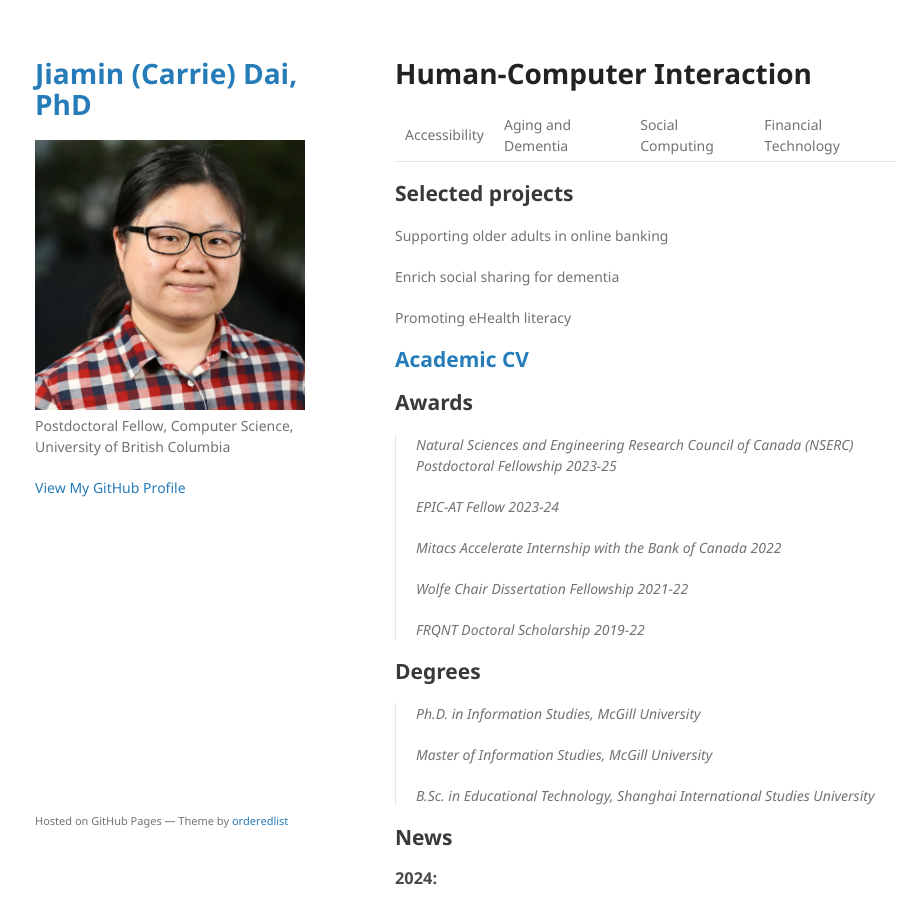
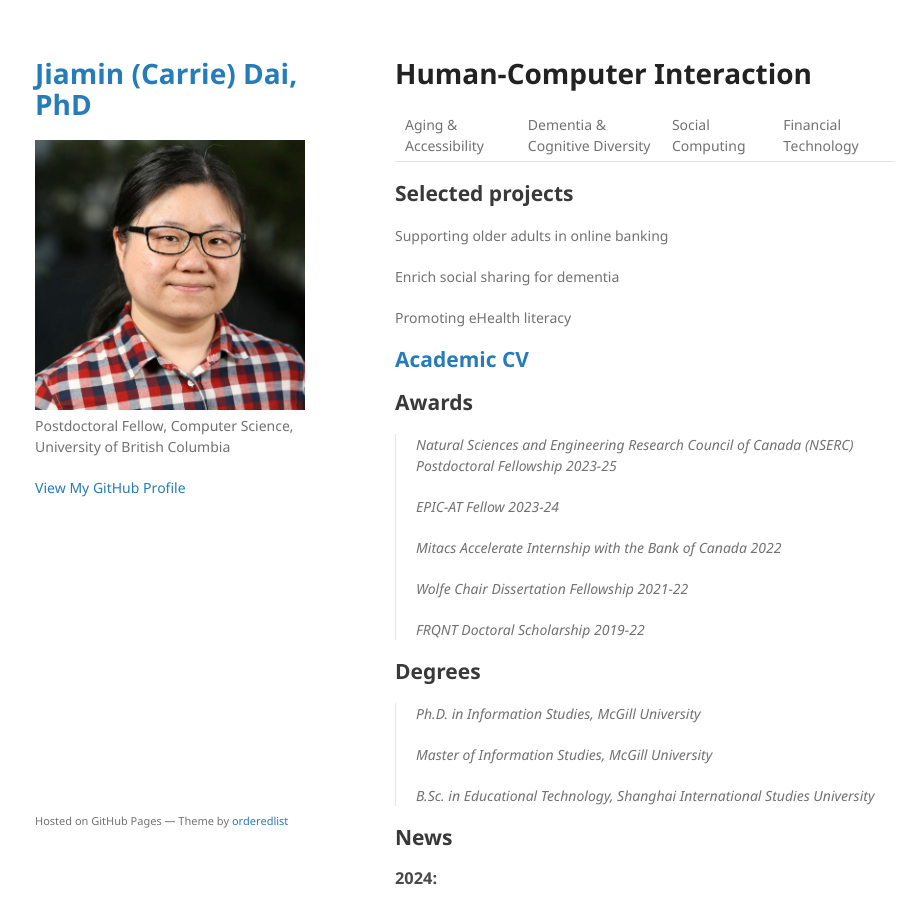
Before and after one commit to jiamin-dai/jiamin-dai.github.io, a Jekyll site: the page built from index.md, in a window 1280 px wide and 900 px high. Shown: the whole window, without its empty margins (175-1081 px from the left). Built offline with Jekyll 4.4.1, drawn with Linux system fonts in a browser that asks for light colours; our own code applies the rules of GitHub Pages for plain Markdown files.

Commit message:
Update index.md

```diff
--- a/index.md
+++ b/index.md
@@ -1,6 +1,6 @@
 # Human-Computer Interaction
 
-Accessibility | Aging and Dementia | Social Computing | Financial Technology
+Aging & Accessibility | Dementia & Cognitive Diversity | Social Computing | Financial Technology
 
 ## Selected projects
 
```
